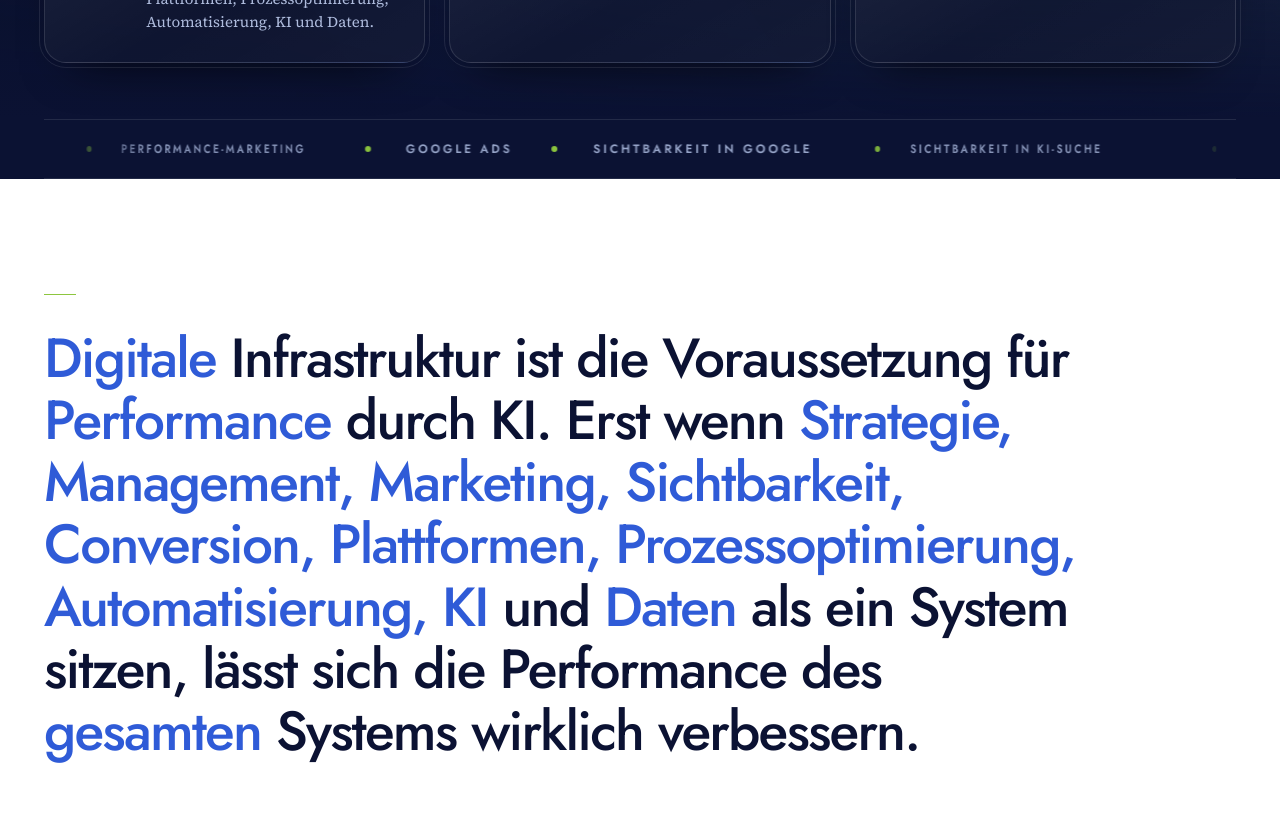
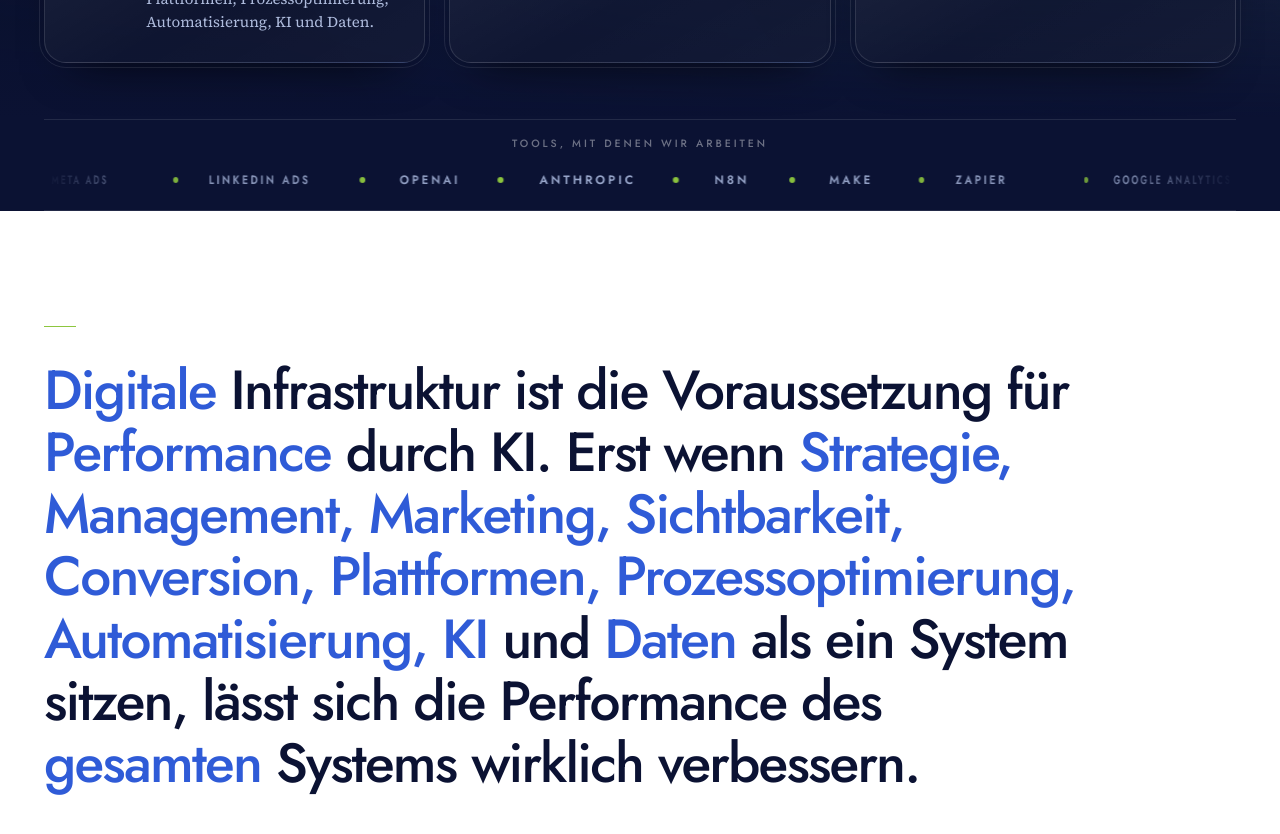
Before and after one commit to nizarladouz/Ladouz-Digital, a Next.js app in the folder ladouz-digital/: page / in a window 1280 px wide. Shown: the part 880-1714 px from the top of the page. Built offline with nearby package versions, Linux system fonts and the light colour scheme.

Commit message:
Replace offer marquee with tools marquee

```diff
--- a/ladouz-digital/app/page.tsx
+++ b/ladouz-digital/app/page.tsx
@@ -187,9 +187,10 @@ const heroFakten = [
 const instrumentKnoten = ["Strategie", "Management", "Marketing", "Sichtbarkeit", "Conversion", "Plattformen", "Prozessoptimierung", "Automatisierung", "KI", "Daten"];
 
 const laufband = [
-  "Digitale Strategie", "Performance-Marketing", "Google Ads", "Sichtbarkeit in Google",
-  "Sichtbarkeit in KI-Suche", "Conversion-Optimierung", "Websites & Plattformen", "Softwareentwicklung", "KI-Agenten",
-  "Prozess-Automatisierung", "Tracking-Architektur", "Dashboards & Reporting", "Consulting",
+  "Google Ads", "Meta Ads", "LinkedIn Ads",
+  "OpenAI", "Anthropic", "n8n", "Make", "Zapier",
+  "Google Analytics", "Search Console", "Tag Manager",
+  "Notion", "HubSpot", "Salesforce", "Stripe", "Shopify", "WordPress", "Webflow",
 ];
 
 /* Laufband als Walze: Tempo in Pixel pro Sekunde, maximaler Drehwinkel
@@ -1322,9 +1323,10 @@ function Laufband() {
   }, [reduced]);
 
   return (
-    <section aria-label="Leistungsspektrum" className="bg-[#0b1233] px-6">
+    <section aria-label="Tools, mit denen wir arbeiten" className="bg-[#0b1233] px-6">
       {/* Gleiche Breite wie der übrige Inhalt – nicht mehr von Bildschirmrand zu Bildschirmrand. */}
       <div className="mx-auto max-w-[1192px] border-y border-white/10">
+        <p className="pt-4 text-center text-[0.66rem] font-medium uppercase tracking-[0.28em] text-white/40">Tools, mit denen wir arbeiten</p>
         <div ref={fenster} className="ld-walze relative overflow-hidden py-5">
           <div ref={spur} className="ld-walze-spur flex w-max">
             {[0, 1].map((k) => (
```
